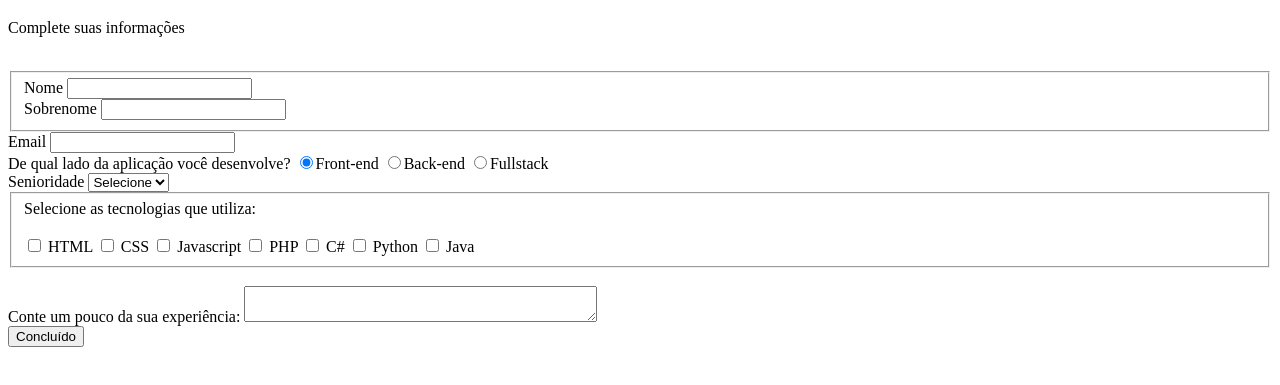
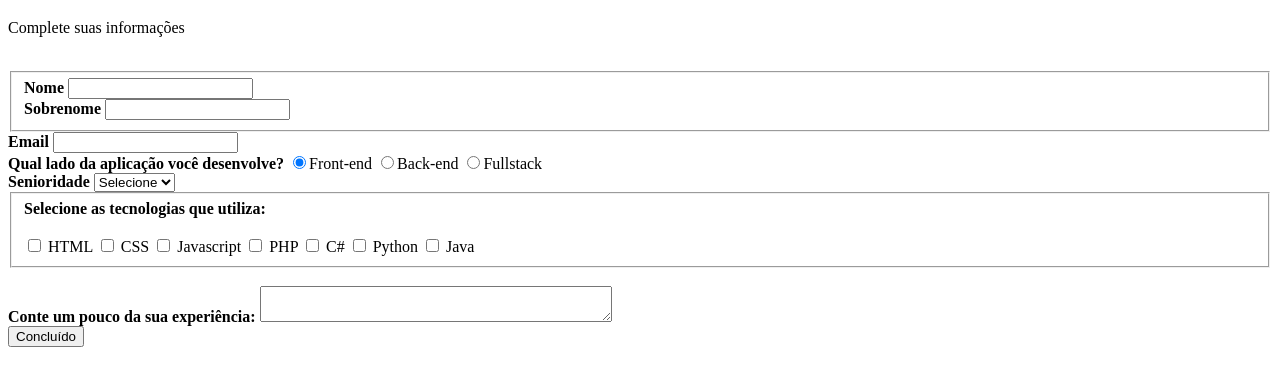
Before and after one commit to Alinewienke/formulario-cadastro-de-devs, a plain HTML site: page index.html in a window 1280 px wide. Shown: the part 61-446 px from the top of the page. Drawn offline with Linux system fonts and the light colour scheme.

Commit message:
alterações no html para conf css

```diff
--- a/index.html
+++ b/index.html
@@ -8,32 +8,32 @@
 </head>
 <body>
 
-<div>
-    <h1>Cadastro de DEVs</h1>
-    <p>Complete suas informações</p>
+<div class="campo">
+    <h1 id="titulo">Cadastro de DEVs</h1>
+    <p id="subtitulo">Complete suas informações</p>
     <br>
 </div>
 
 <form>
-    <fieldset>
+    <fieldset class="grupo">
         <div>
-            <label>Nome</label>
-            <input type="text" name="nome" id="nome">
+            <label for="nome"><strong>Nome</strong></label>
+            <input type="text" name="nome" id="nome" required>
         </div>
 
-        <div>
-            <label>Sobrenome</label>
-            <input type="text" name="sobrenome" id="sobrenome">
+        <div class="campo">
+            <label for="sobrenome"><strong>Sobrenome</strong></label>
+            <input type="text" name="sobrenome" id="sobrenome" required>
         </div>
     </fieldset>
 
-    <div>
-        <label>Email</label>
-        <input type="email" name="email" id="email">
+    <div class="campo">
+        <label for="email"><strong>Email</strong></label>
+        <input type="email" name="email" id="email" required>
     </div>
 
-    <div>
-        <label>De qual lado da aplicação você desenvolve?</label>
+    <div class="campo">
+        <label><strong>Qual lado da aplicação você desenvolve?</strong></label>
         <label>
             <input type="radio" name="devweb" value="frontend" checked>Front-end
         </label>
@@ -45,8 +45,8 @@
         </label>
     </div>
 
-    <div>
-        <label>Senioridade</label>
+    <div class="campo">
+        <label for="senioridade"><strong>Senioridade</strong></label>
         <select id="senioridade">
             <option selected disabled value="">Selecione</option>
             <option>Junior</option>
@@ -55,9 +55,9 @@
         </select>
     </div>
 
-    <fieldset>
+    <fieldset class="grupo">
         <div>
-            <label>Selecione as tecnologias que utiliza:</label><br><br>
+            <label><strong>Selecione as tecnologias que utiliza:</strong></label><br><br>
             <input type="checkbox" id="tecnologia1" name="tecnologia1" value="HTML">
             <label for="tecnologia1">HTML</label>
             <input type="checkbox" id="tecnologia2" name="tecnologia2" value="CSS">
@@ -75,13 +75,13 @@
         </div>
     </fieldset>
 
-    <div>
+    <div class="campo">
         <br>
-        <label>Conte um pouco da sua experiência:</label>
+        <label><strong>Conte um pouco da sua experiência:</strong></label>
         <textarea row="6" style="width: 26em" id="experiencia" name="experiencia"></textarea>
     </div>
 
-    <button type="submit">Concluído</button>
+    <button class="botao" type="submit">Concluído</button>
 </form>
 
 </body>
```
